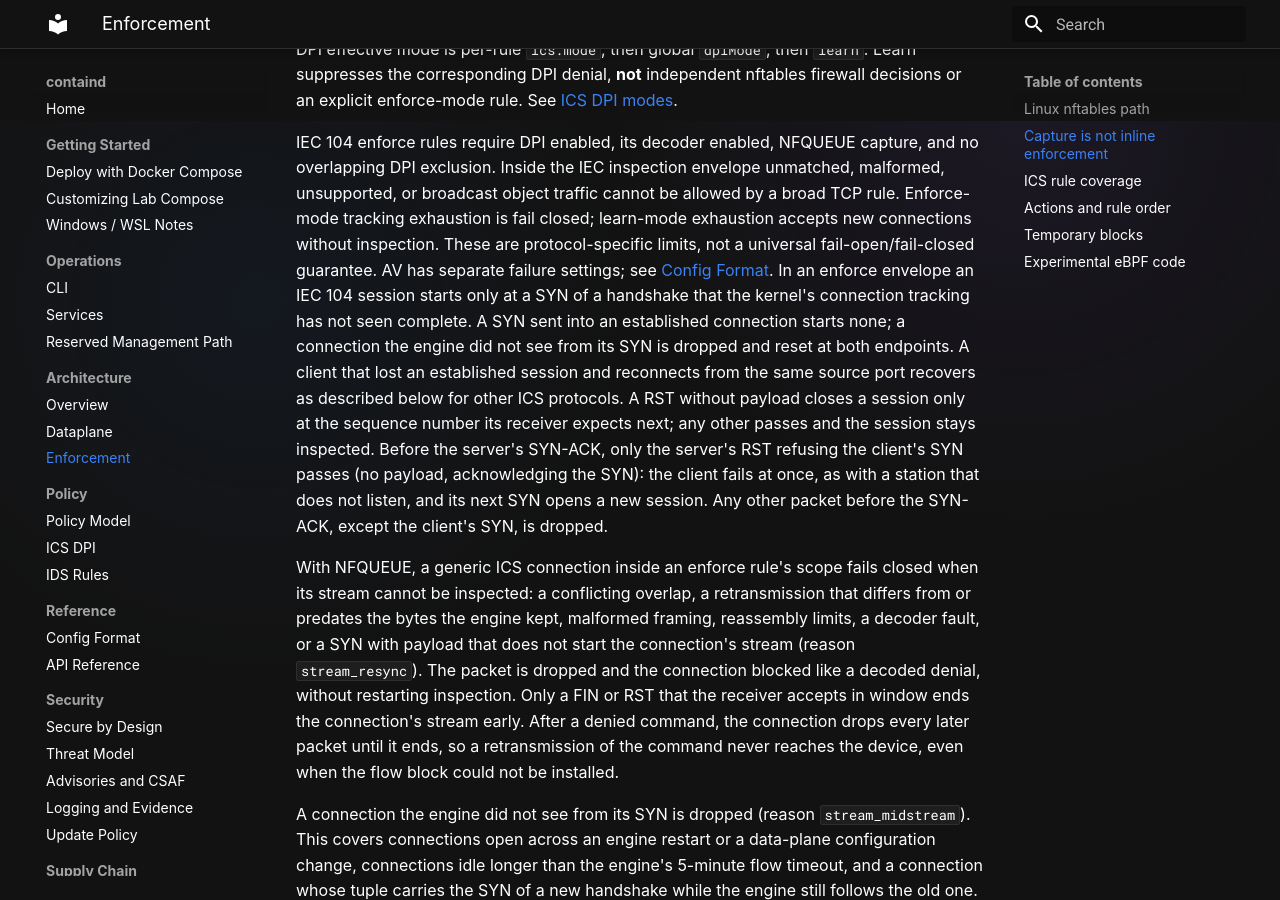
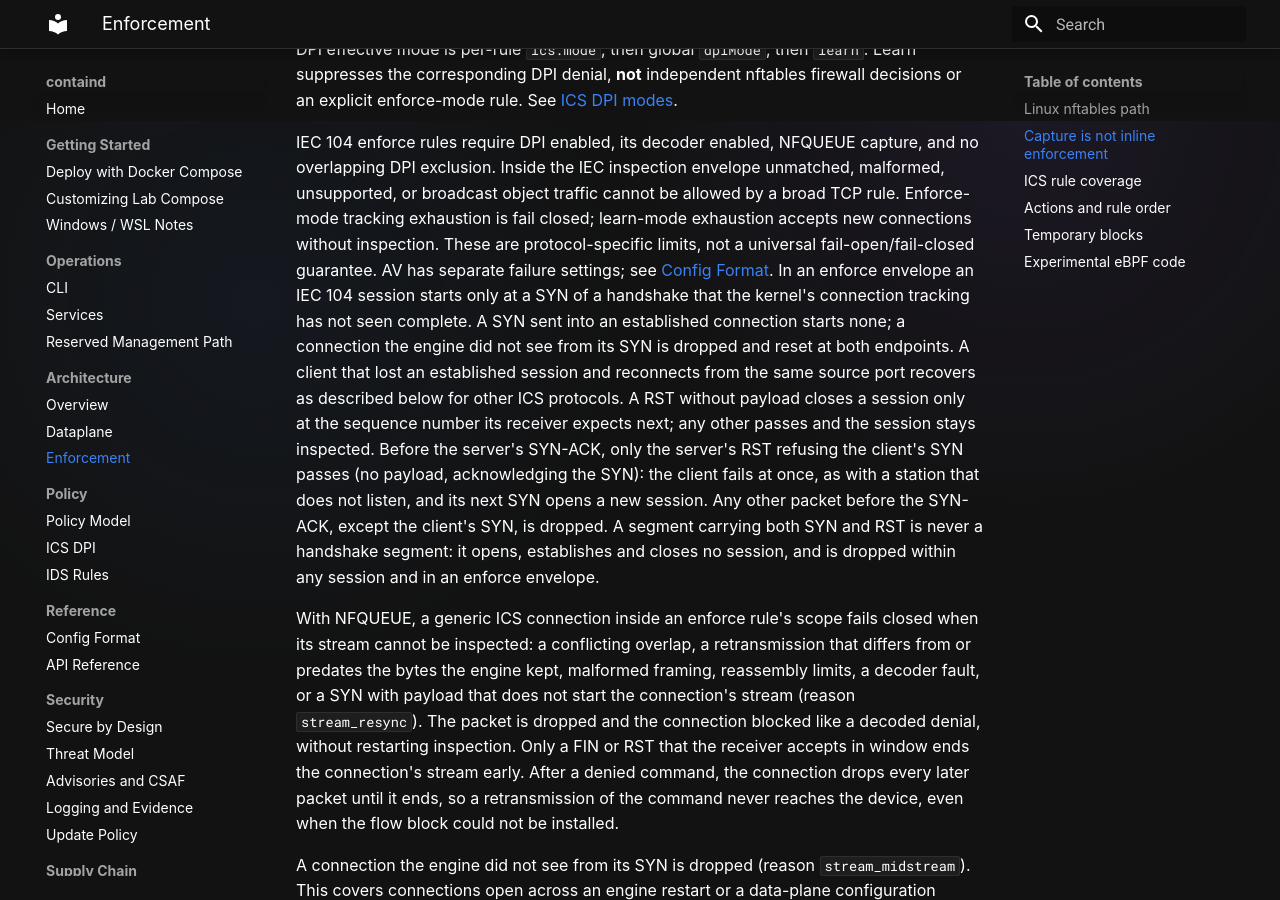
Before and after one commit to tonylturner/containd, an MkDocs documentation site: the page built from docs/mkdocs/dataplane-enforcement.md, in a window 1280 px wide and 900 px high, scrolled down 1679 px. Built offline with MkDocs 1.6.1 and Material for MkDocs 9.7.7, drawn with Linux system fonts in a browser that asks for light colours.

Commit message:
CHANGELOG and docs: IEC 104 SYN|RST, ICMP rule-hit tuple

```diff
--- a/docs/mkdocs/dataplane-enforcement.md
+++ b/docs/mkdocs/dataplane-enforcement.md
@@ -92,6 +92,9 @@ client's SYN passes (no payload, acknowledging the SYN): the client fails at
 once, as with a station that does not listen, and its next SYN opens a new
 session. Any other packet before the SYN-ACK, except the client's SYN, is
 dropped.
+A segment carrying both SYN and RST is never a handshake segment: it
+opens, establishes and closes no session, and is dropped within any
+session and in an enforce envelope.
 
 With NFQUEUE, a generic ICS connection inside an enforce rule's scope fails
 closed when its stream cannot be inspected: a conflicting overlap, a
```
Also changed, not shown: CHANGELOG.md.
